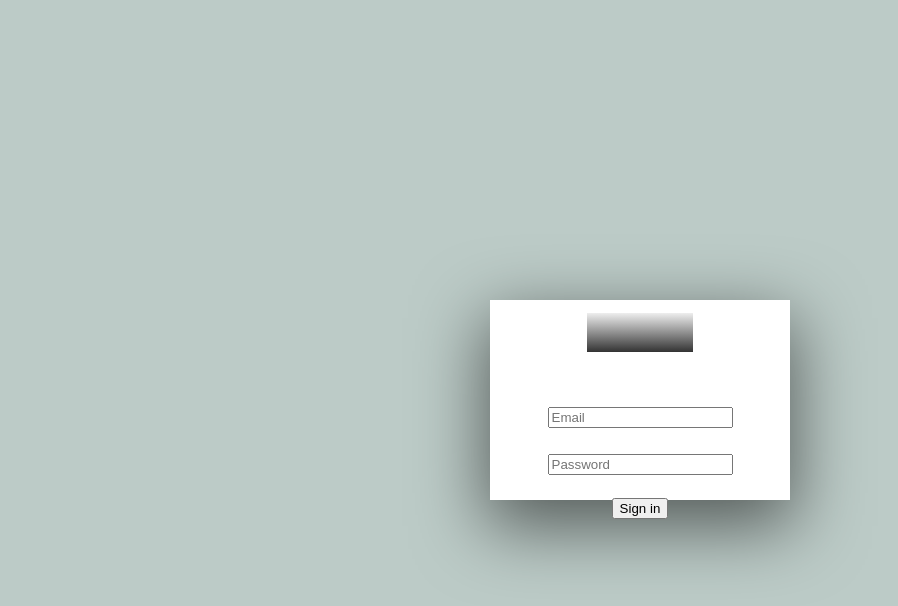
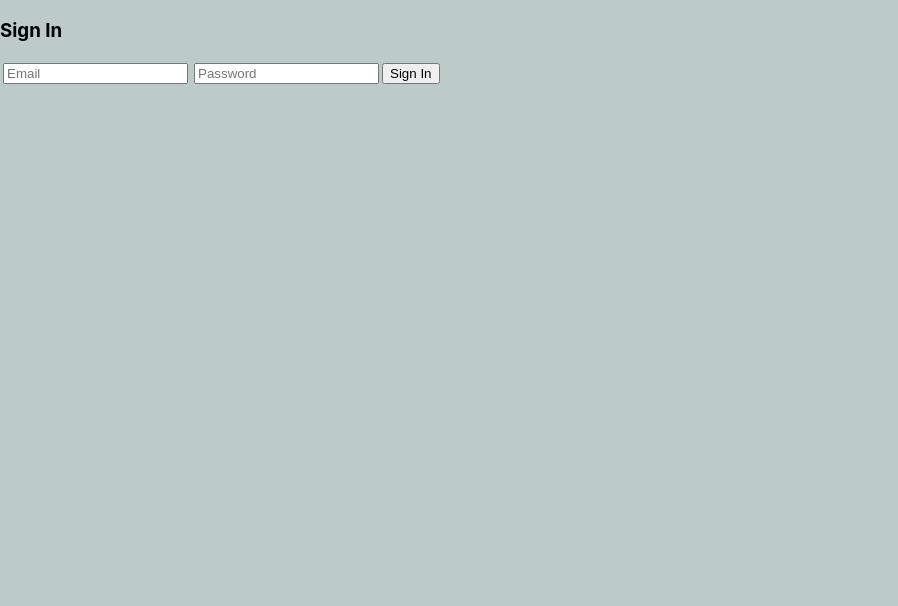
Before and after one commit to OnlyUnknown/Balanced-Car, a React (Create React App) app in the folder balanced-car-front/: page /signin in a window 1280 px wide. Shown: the top 606 px of the page, without its empty margins (0-898 px from the left). Built offline with nearby package versions, Linux system fonts and the light colour scheme.

Commit message:
have fixed the sign in funcionality

```diff
--- a/balanced-car-front/src/App.jsx
+++ b/balanced-car-front/src/App.jsx
@@ -8,7 +8,7 @@ import Main from './components/Main';
 import Carinfo from './components/Carinfo';
 import Splash from './components/Splash';
 import SignUp from './components/Signup';
-import SignScreen from './components/signin';
+import SigninScreen from './components/signin';
 
 function App() {
   return (
@@ -18,7 +18,7 @@ function App() {
         <Route path="/addcar" element={<AddCar />} />
         <Route path="/splash" element={<Splash />} />
         <Route path="/signup" element={<SignUp />} />
-        <Route path="/signin" element={<SignScreen />} />
+        <Route path="/signin" element={<SigninScreen />} />
         <Route path="/carinfo" element={<Carinfo />} />
         <Route path="/main" element={<Main />} />
       </Routes>
--- a/balanced-car-front/src/components/signin.jsx
+++ b/balanced-car-front/src/components/signin.jsx
@@ -1,13 +1,31 @@
 /* eslint-disable */
-import '../styling/signup.scss';
+import { useEffect } from 'react';
 import { useForm } from 'react-hook-form';
+import { useDispatch, useSelector } from 'react-redux';
+import { useNavigate } from 'react-router-dom';
+import Error from './Error';
+import Spinner from './Spinner';
+import { userLogin } from '../features/auth/authActions';
 
-const SignScreen = () => {
-  const { register, handleSubmit } = useForm();
+
+
+const SigninScreen = () => {
+  const { loading, userInfo, error } = useSelector((state) => state.auth)
+  const dispatch = useDispatch()
+  const { register, handleSubmit } = useForm()
+  const navigate = useNavigate()
+
+  // redirect authenticated user to profile screen
+  useEffect(() => {
+    if (userInfo) {
+      navigate('/main')
+    }
+  }, [navigate, userInfo])
 
   const submitForm = (data) => {
-    console.log(data.email);
-  };
+    dispatch(userLogin(data))
+  }
+
 
   return (
   //     <form onSubmit={handleSubmit(submitForm)}>
@@ -38,6 +56,7 @@ const SignScreen = () => {
 
   // const Signin = () => (
     <form onSubmit={handleSubmit(submitForm)}>
+      {error && <Error errorMessage={error} />}
       <div className="signup-p">
         <div className="shadow-box">
           <h3 className="title-sign">Sign In</h3>
@@ -52,13 +71,14 @@ const SignScreen = () => {
             type="password"
             className="form-input"
             {...register('password', { required: true })}
-            required
           />
-          <button type="submit">Sign in</button>
+          <button type='submit' className='button' disabled={loading}>
+        {loading ? <Spinner /> : 'Sign In'}
+      </button>
         </div>
       </div>
     </form>
   );
 };
 
-export default SignScreen;
+export default SigninScreen;
--- a/balanced-car-front/src/components/signup.jsx
+++ b/balanced-car-front/src/components/signup.jsx
@@ -1,5 +1,4 @@
 /* eslint-disable */
-// src/components/Signup.js
 import { useEffect } from 'react';
 import { useForm } from 'react-hook-form';
 import { useDispatch, useSelector } from 'react-redux';
--- a/balanced-car-front/src/features/auth/authActions.js
+++ b/balanced-car-front/src/features/auth/authActions.js
@@ -40,7 +40,7 @@ export const userLogin = createAsyncThunk(
         },
       }
       const { data } = await axios.post(
-        `${backendURL}/api/v1/users/tokens/login`,
+        `${backendURL}/api/v1/users/tokens/sign_in`,
         { email, password },
         config
       )
```
